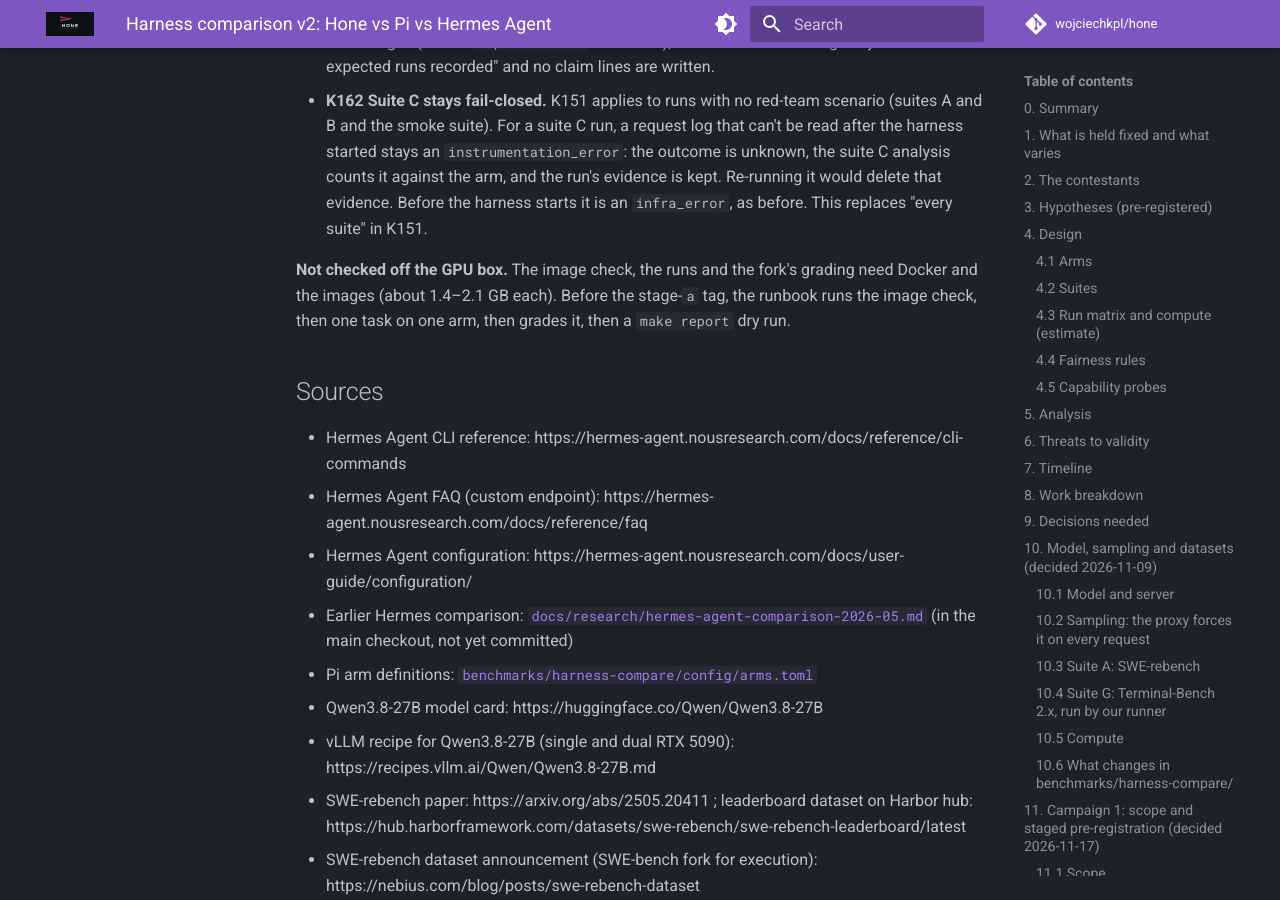
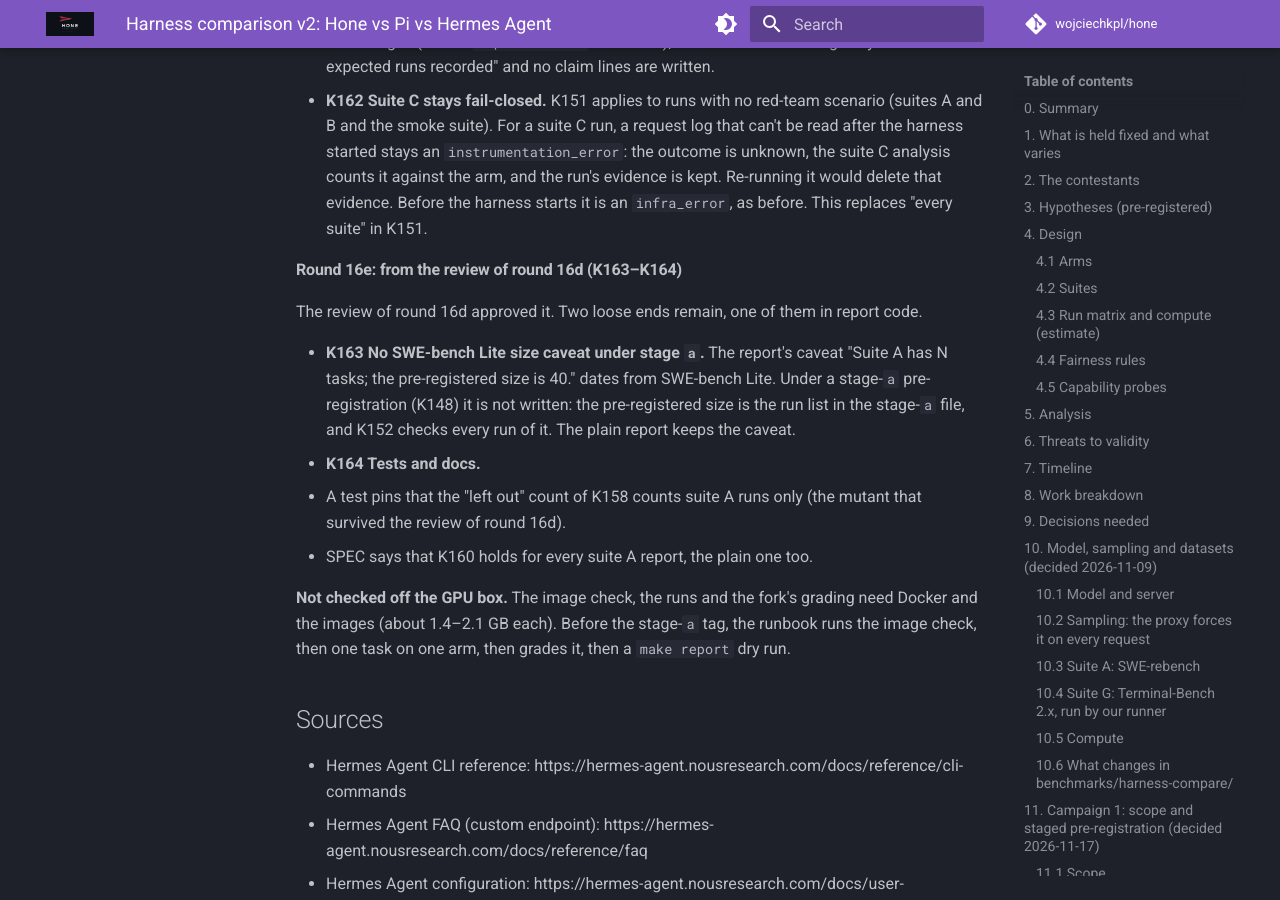
Before and after one commit to wojciechkpl/hone, an MkDocs documentation site: the page built from docs/plans/harness-compare-v2-2026-11.md, in a window 1280 px wide and 900 px high, scrolled down 56325 px. Built offline with MkDocs 1.6.1 and Material for MkDocs 9.7.7, drawn with Linux system fonts in a browser that asks for light colours; comment, search, counter and statistics services are not loaded.

Commit message:
docs(bench): round 16e spec from the review of round 16d (K163-K164)

```diff
--- a/docs/plans/harness-compare-v2-2026-11.md
+++ b/docs/plans/harness-compare-v2-2026-11.md
@@ -1985,6 +1985,19 @@ can't change after the stage-`a` tag, so they land now.
   would delete that evidence. Before the harness starts it is an `infra_error`, as before.
   This replaces "every suite" in K151.
 
+#### Round 16e: from the review of round 16d (K163–K164)
+
+The review of round 16d approved it. Two loose ends remain, one of them in report code.
+
+- **K163 No SWE-bench Lite size caveat under stage `a`.** The report's caveat "Suite A has
+  N tasks; the pre-registered size is 40." dates from SWE-bench Lite. Under a stage-`a`
+  pre-registration (K148) it is not written: the pre-registered size is the run list in
+  the stage-`a` file, and K152 checks every run of it. The plain report keeps the caveat.
+- **K164 Tests and docs.**
+  - A test pins that the "left out" count of K158 counts suite A runs only (the mutant
+    that survived the review of round 16d).
+  - SPEC says that K160 holds for every suite A report, the plain one too.
+
 **Not checked off the GPU box.** The image check, the runs and the fork's grading need
 Docker and the images (about 1.4–2.1 GB each). Before the stage-`a` tag, the runbook runs
 the image check, then one task on one arm, then grades it, then a `make report` dry run.
```
